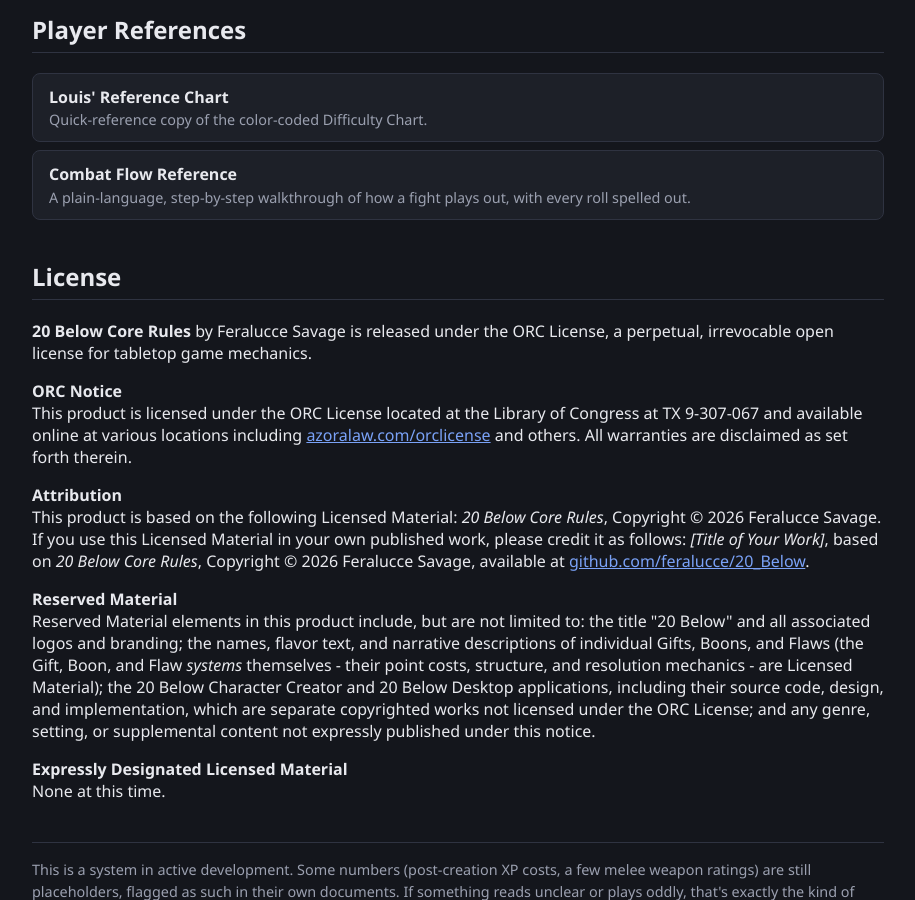
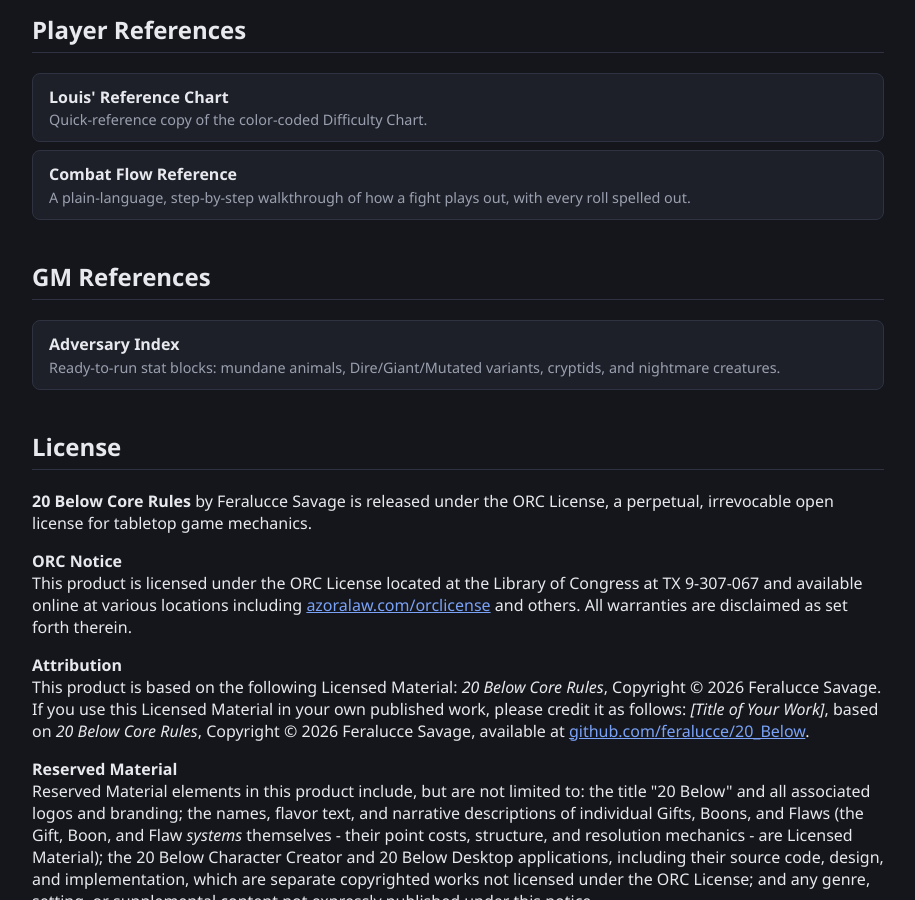
Before and after one commit to feralucce/20_Below, a Jekyll site: the page index.html, which Jekyll copies as it is, in a window 1280 px wide and 900 px high, scrolled down 1719 px. Shown: the whole window, without its empty margins (182-1097 px from the left). Built offline with Jekyll 4.4.1, drawn with Linux system fonts in a browser that asks for light colours.

Commit message:
index.html: add GM References section, linking the Adversary Index

```diff
--- a/index.html
+++ b/index.html
@@ -206,6 +206,14 @@
     </a>
   </div>
 
+  <h2>GM References</h2>
+  <div class="doc-list">
+    <a class="doc-card" href="rules/adversary-index.html">
+      <div class="name">Adversary Index</div>
+      <div class="desc">Ready-to-run stat blocks: mundane animals, Dire/Giant/Mutated variants, cryptids, and nightmare creatures.</div>
+    </a>
+  </div>
+
   <h2>License</h2>
   <p><strong>20 Below Core Rules</strong> by Feralucce Savage is released under the ORC License, a perpetual, irrevocable open license for tabletop game mechanics.</p>
 
```
